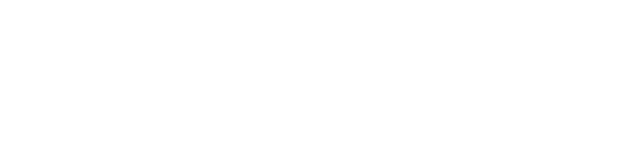
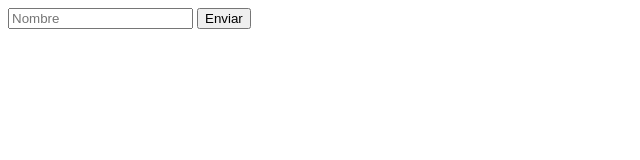
Before and after one commit to JocelynBelenR/tareaclase1, a plain HTML site: page index.html in a window 1280 px wide. Shown: the whole page, without its empty margins (0-640 px from the left). Drawn offline with Linux system fonts and the light colour scheme.

Commit message:
input para nombre + bienvenida en html con nombre

```diff
--- a/assets/js/app.js
+++ b/assets/js/app.js
@@ -0,0 +1,6 @@
+//Nombre en HTML + Bienvenida
+function functionWelcome (){
+    var user = document.getElementById("name").value;
+    var p = document.getElementById("welcomeMsje");
+    p.innerHTML = "Bienvenida " + user;
+}
--- a/index.html
+++ b/index.html
@@ -8,6 +8,14 @@
     <link rel="stylesheet" href="assets/css/style.css">
 </head>
 <body>
+
+      <!-- Nombre y bienvenida a la página-->
+      <div id= "names">
+            <input id= "name" type = "name" placeholder="Nombre">
+            <button id= "send" onclick="functionWelcome()">Enviar</button>
+            <p id = "welcomeMsje"></p>
+        </div>
+
     <script src="assets/js/app.js"></script>
 </body>
 </html>
```
